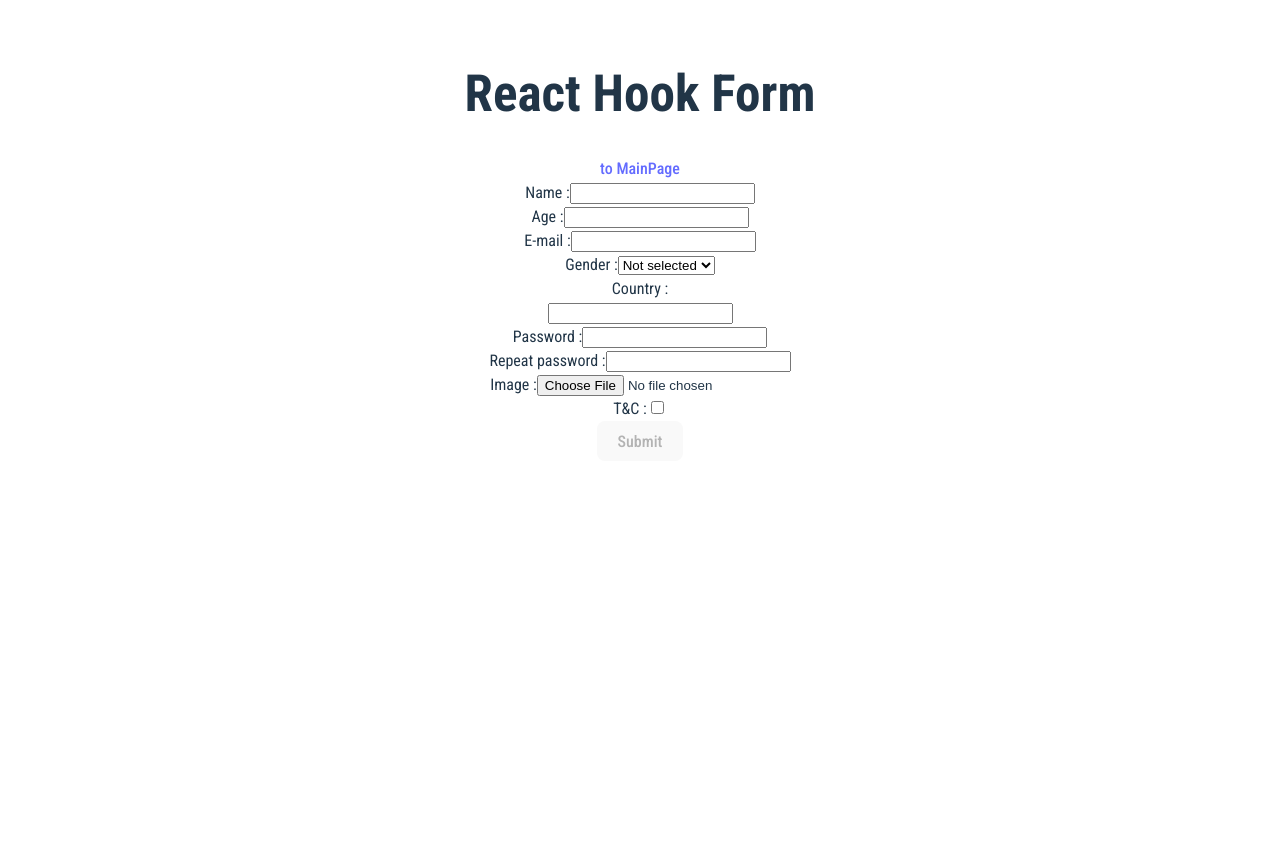
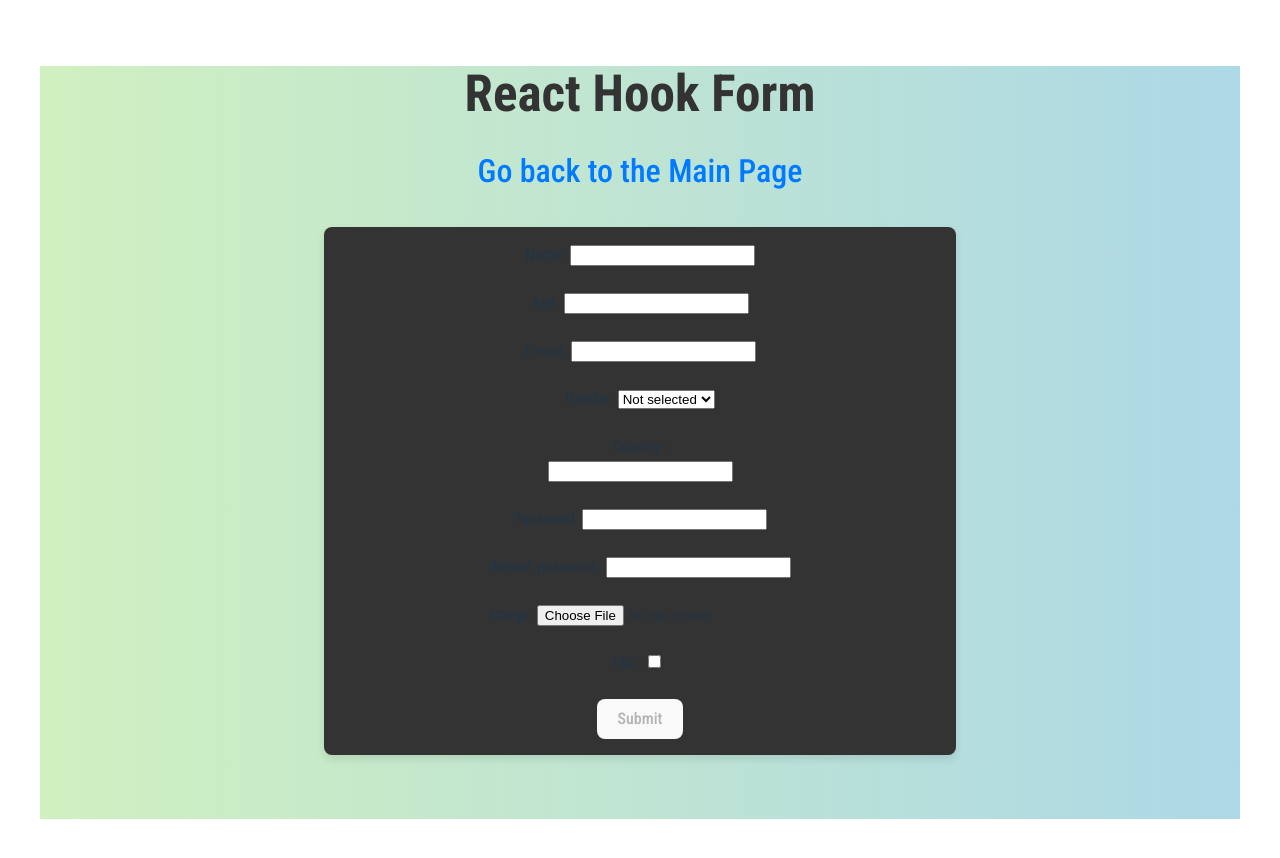
Before and after one commit to mariaklyass/REACT2024Q3, a React (Vite) app: page /hook-form in a window 1280 px wide. Before the commit the page ends 800 px from the top, so only its background shows below. Built offline with nearby package versions, Linux system fonts and the light colour scheme.

Commit message:
feat: fix rhf inputs

```diff
--- a/src/pages/HookForm/HookForm.tsx
+++ b/src/pages/HookForm/HookForm.tsx
@@ -53,28 +53,37 @@ function HookForm() {
   };
 
   return (
-    <main className="">
+    <main className="hook-form">
       <h1>React Hook Form</h1>
       <Link to={'/'} className="">
-        to MainPage
+        <span className="link">Go back to the Main Page</span>{' '}
       </Link>
-      <form onSubmit={handleSubmit(onSubmit)} className="">
+      <form onSubmit={handleSubmit(onSubmit)} className="form">
+        <div className="form-group">
           <HookInput type="text" title="Name :" register={register('name')}>
             <ErrorMessage>{errors.name?.message}</ErrorMessage>
           </HookInput>
+        </div>
 
+        <div className="form-group">
           <HookInput type="number" title="Age :" register={register('age')}>
             <ErrorMessage>{errors.age?.message}</ErrorMessage>
           </HookInput>
+        </div>
 
+        <div className="form-group">
           <HookInput type="text" title="E-mail :" register={register('email')}>
             <ErrorMessage>{errors.email?.message}</ErrorMessage>
           </HookInput>
+        </div>
 
+        <div className="form-group">
           <RHFSelect title="Gender :" register={register('gender')}>
             <ErrorMessage>{errors.gender?.message}</ErrorMessage>
           </RHFSelect>
+        </div>
 
+        <div className="form-group">
           <RHFAutocomplete
             callback={updateCountry}
             value={watchCountry}
@@ -83,7 +92,9 @@ function HookForm() {
           >
             <ErrorMessage>{errors.country?.message}</ErrorMessage>
           </RHFAutocomplete>
+        </div>
 
+        <div className="form-group">
           <HookInput
             type="password"
             title="Password :"
@@ -92,7 +103,9 @@ function HookForm() {
             <ErrorMessage>{errors.password?.message}</ErrorMessage>
             <div className="absolute right-0 top-0">{strength}</div>
           </HookInput>
+        </div>
 
+        <div className="form-group">
           <HookInput
             type="password"
             title="Repeat password :"
@@ -100,7 +113,9 @@ function HookForm() {
           >
             <ErrorMessage>{errors.repeatedPassword?.message}</ErrorMessage>
           </HookInput>
+        </div>
 
+        <div className="form-group">
           <HookInput
             type="file"
             title="Image :"
@@ -109,10 +124,13 @@ function HookForm() {
           >
             <ErrorMessage>{errors.picture?.message}</ErrorMessage>
           </HookInput>
+        </div>
 
+        <div className="form-group checkbox-group">
           <HookInput type="checkbox" title="T&C :" register={register('terms')}>
             <ErrorMessage>{errors.terms?.message}</ErrorMessage>
           </HookInput>
+        </div>
 
         <SubmitButton isDisabled={!isValid} />
       </form>
--- a/src/pages/UncontrolledForm/form.scss
+++ b/src/pages/UncontrolledForm/form.scss
@@ -1,4 +1,5 @@
-.uncontrolled-form {
+.uncontrolled-form,
+.hook-form {
   background: linear-gradient(to right, #d0f0c0, #add8e6);
   padding-bottom: 2rem;
 
```
Lines whose indentation alone changed are shown as unchanged.
